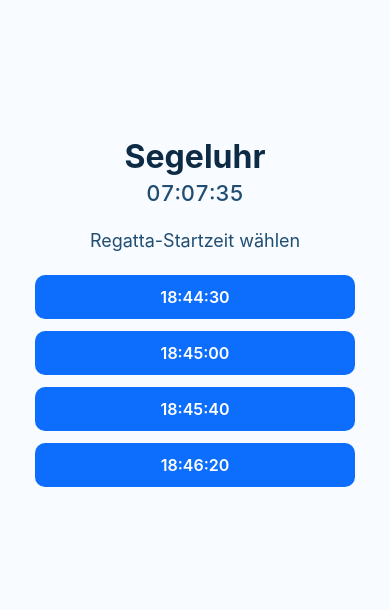
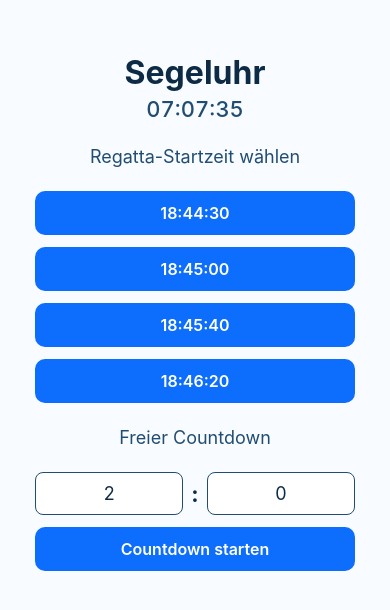
Before and after one commit to rawernic/Segeluhr, a React Native app: screen / in a window 390 px wide. Shown: the part 110-720 px from the top of the page. Built offline with nearby package versions, Linux system fonts and the light colour scheme.

Commit message:
Add free countdown input and fix minute speech announcement
Agent-Logs-Url: https://github.com/rawernic/Segeluhr/sessions/cfcc7d95-d4aa-4d35-8145-f4993894e696

Co-authored-by: rawernic <14953947+rawernic@users.noreply.github.com>

```diff
--- a/App.tsx
+++ b/App.tsx
@@ -1,7 +1,7 @@
 import { useEffect, useMemo, useState } from 'react';
 import { StatusBar } from 'expo-status-bar';
 import * as Speech from 'expo-speech';
-import { Pressable, StyleSheet, Text, View } from 'react-native';
+import { Pressable, StyleSheet, Text, TextInput, View } from 'react-native';
 
 type RegattaStartTime = {
   id: string;
@@ -56,8 +56,8 @@ function getAnnouncement(previousSeconds: number, currentSeconds: number): strin
     return null;
   }
 
-  const previousMinutes = Math.floor(previousSeconds / 60);
-  const currentMinutes = Math.floor(currentSeconds / 60);
+  const previousMinutes = Math.ceil(previousSeconds / 60);
+  const currentMinutes = Math.ceil(currentSeconds / 60);
 
   if (previousMinutes > currentMinutes) {
     return currentMinutes === 1 ? 'Noch 1 Minute' : `Noch ${currentMinutes} Minuten`;
@@ -71,6 +71,8 @@ export default function App() {
   const [activeStartId, setActiveStartId] = useState<string | null>(null);
   const [targetTimestamp, setTargetTimestamp] = useState<number | null>(null);
   const [remainingSeconds, setRemainingSeconds] = useState<number>(0);
+  const [customMinutes, setCustomMinutes] = useState<string>('2');
+  const [customSeconds, setCustomSeconds] = useState<string>('0');
 
   const activeStart = useMemo(
     () => REGATTA_START_TIMES.find((item) => item.id === activeStartId) ?? null,
@@ -120,6 +122,19 @@ export default function App() {
     setTargetTimestamp(target);
   };
 
+  const handleCustomStart = () => {
+    const minutes = Math.max(0, parseInt(customMinutes, 10) || 0);
+    const seconds = Math.max(0, parseInt(customSeconds, 10) || 0);
+    const totalSeconds = minutes * 60 + seconds;
+    if (totalSeconds <= 0) {
+      return;
+    }
+    const target = Date.now() + totalSeconds * 1000;
+    setActiveStartId(null);
+    setRemainingSeconds(totalSeconds);
+    setTargetTimestamp(target);
+  };
+
   const handleReset = () => {
     setTargetTimestamp(null);
     setActiveStartId(null);
@@ -144,10 +159,35 @@ export default function App() {
               <Text style={styles.buttonLabel}>{start.label}</Text>
             </Pressable>
           ))}
+          <Text style={[styles.subtitle, styles.customTitle]}>Freier Countdown</Text>
+          <View style={styles.customRow}>
+            <TextInput
+              style={styles.input}
+              keyboardType="number-pad"
+              value={customMinutes}
+              onChangeText={(text) => setCustomMinutes(text.replace(/[^0-9]/g, ''))}
+              maxLength={3}
+              placeholder="Min"
+            />
+            <Text style={styles.customSeparator}>:</Text>
+            <TextInput
+              style={styles.input}
+              keyboardType="number-pad"
+              value={customSeconds}
+              onChangeText={(text) => setCustomSeconds(text.replace(/[^0-9]/g, ''))}
+              maxLength={2}
+              placeholder="Sek"
+            />
+          </View>
+          <Pressable style={styles.button} onPress={handleCustomStart}>
+            <Text style={styles.buttonLabel}>Countdown starten</Text>
+          </Pressable>
         </View>
       ) : isRunning ? (
         <View style={styles.countdownContainer}>
-          <Text style={styles.subtitle}>Start um {activeStart?.label ?? ''}</Text>
+          <Text style={styles.subtitle}>
+            {activeStart ? `Start um ${activeStart.label}` : 'Freier Countdown'}
+          </Text>
           <Text style={styles.countdown}>{formatCountdown(remainingSeconds)}</Text>
           <Pressable style={styles.button} onPress={handleReset}>
             <Text style={styles.buttonLabel}>Stoppen</Text>
@@ -232,4 +272,30 @@ const styles = StyleSheet.create({
     fontWeight: '700',
     color: '#198754',
   },
+  customTitle: {
+    marginTop: 12,
+  },
+  customRow: {
+    flexDirection: 'row',
+    alignItems: 'center',
+    justifyContent: 'center',
+    gap: 8,
+  },
+  input: {
+    borderWidth: 1,
+    borderColor: '#214d72',
+    borderRadius: 8,
+    paddingVertical: 10,
+    paddingHorizontal: 12,
+    fontSize: 18,
+    color: '#0d2b45',
+    backgroundColor: '#ffffff',
+    minWidth: 70,
+    textAlign: 'center',
+  },
+  customSeparator: {
+    fontSize: 22,
+    fontWeight: '700',
+    color: '#0d2b45',
+  },
 });
```
